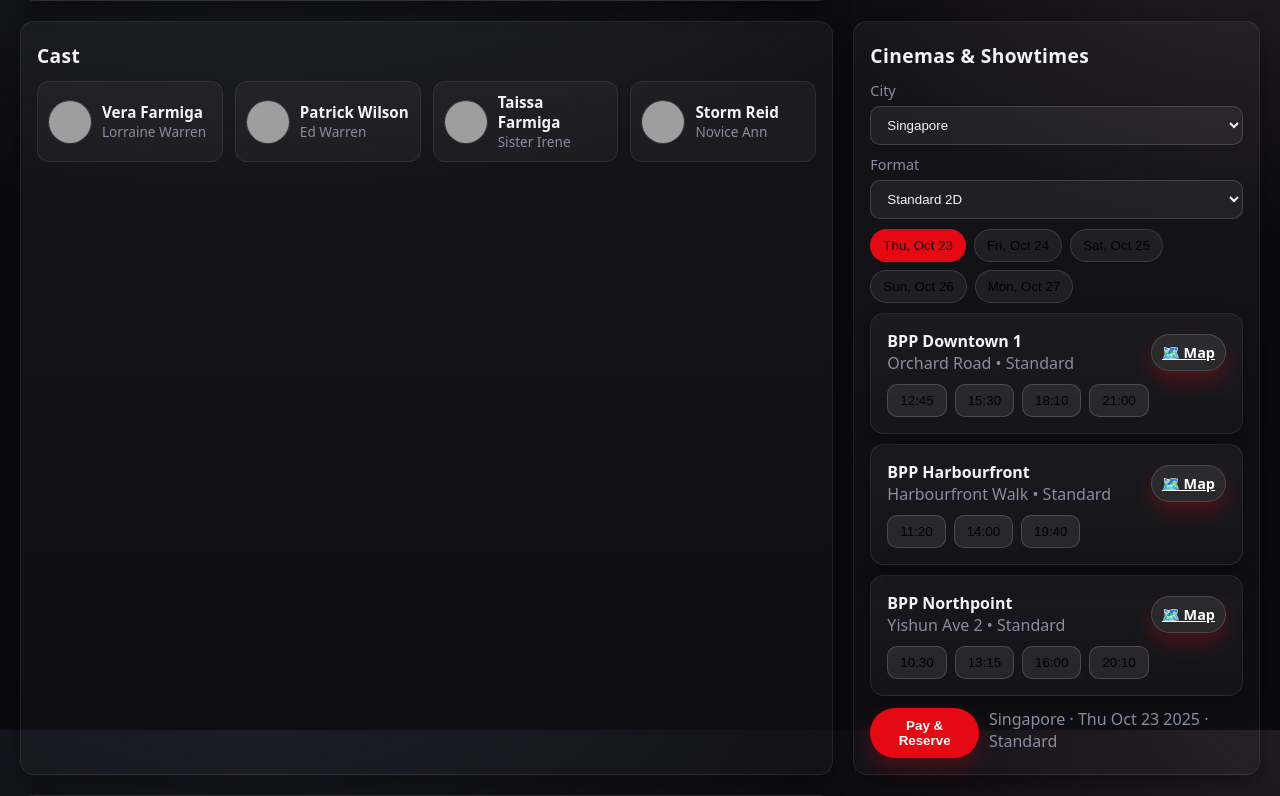
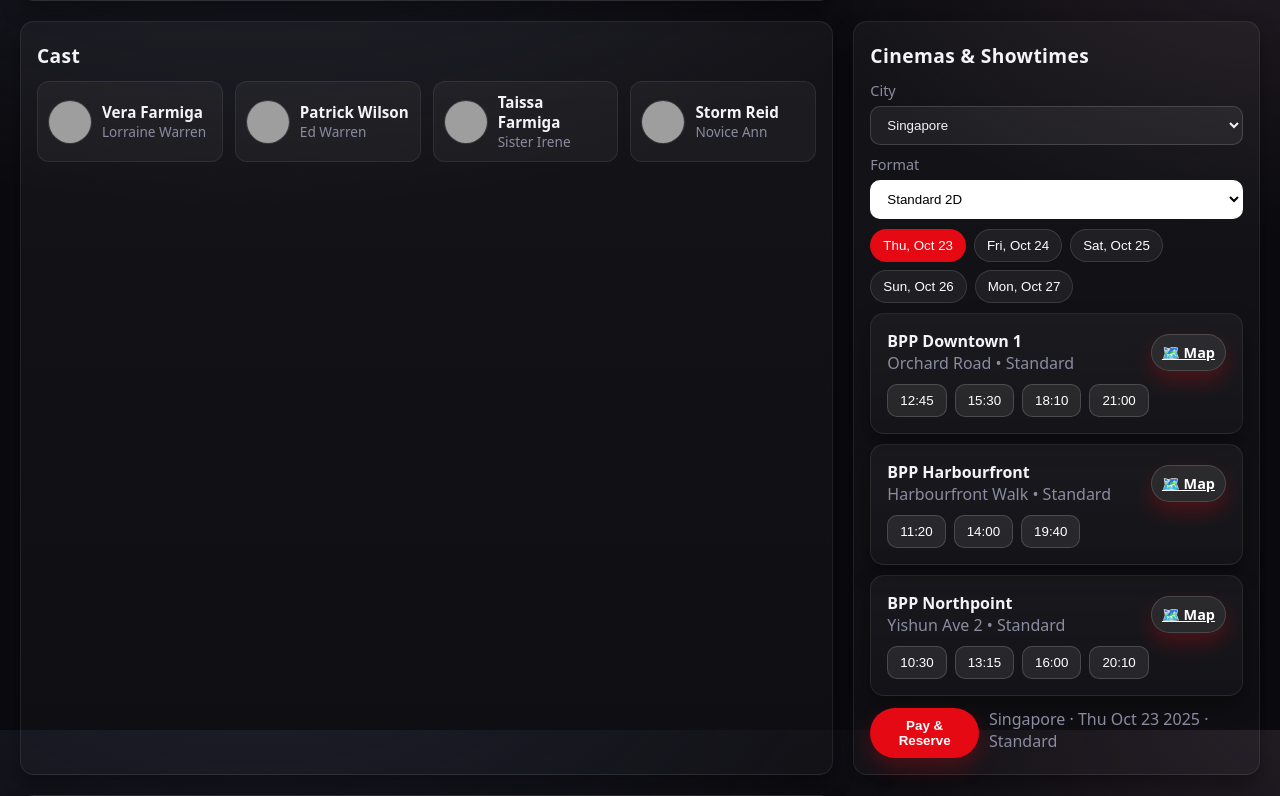
Before and after one commit to Gavenz/cinema-booking-system, a PHP site: page /movie.php in a window 1280 px wide. Shown: the part 870-1666 px from the top of the page. Run offline with PHP 8.4, Linux system fonts and the light colour scheme; grey boxes are pictures that could not be loaded.

Commit message:
minor asthetic changes

```diff
--- a/brandon/movie.php
+++ b/brandon/movie.php
@@ -102,9 +102,22 @@
 
     /* Showtimes */
     .controls { display:flex; gap:10px; flex-wrap:wrap; margin-bottom:10px; }
+
+    /* General input base */
     .input, select { width:100%; padding:10px 12px; border-radius:10px; background: rgba(255,255,255,.06);
       border:1px solid rgba(255,255,255,.15); color: var(--text); outline:none; }
     .input:focus, select:focus { box-shadow: var(--ring); border-color: rgba(255,255,255,.35); }
+
+    /* === Requested changes === */
+    /* Make the FORMAT dropdown words (Standard 2D, Dolby Atmos, IMAX) black */
+    #formatSelect { color:#000; background:#fff; border-color: rgba(255,255,255,.15); }
+    #formatSelect option { color:#000; background:#fff; }
+
+    /* Dates and timings readable in white */
+    .date-tab { color:#fff; }              /* date buttons (e.g., Mon 7 Oct) */
+    .date-tab.active { color:#fff; }       /* keep white when active */
+    .time { color:#fff; }                  /* individual showtime chips */
+
     .date-tabs { display:flex; gap:8px; flex-wrap:wrap; margin: 8px 0 10px; }
     .date-tab { padding:8px 12px; border-radius:999px; background: rgba(255,255,255,.06); border:1px solid rgba(255,255,255,.12); cursor:pointer; }
     .date-tab.active { background: var(--accent); border-color: transparent; }
@@ -288,7 +301,7 @@
     // ===== Movie constants =====
     const MOVIE = { id: 1, title: 'The Conjuring: Last Rites', year: 2025, runtime: 135, rating: 8.3, genre: 'Horror, Thriller', trailerId: 'bMgfsdYoEEo' };
 
-    // ===== Watchlist (same key as homepage) =====
+    // ===== Watchlist =====
     const WATCHLIST_KEY = 'bigpremiere_watchlist';
     const getWatchlist = () => JSON.parse(localStorage.getItem(WATCHLIST_KEY) || '[]');
     const setWatchlist = list => localStorage.setItem(WATCHLIST_KEY, JSON.stringify(list));
@@ -317,7 +330,7 @@
     document.getElementById('closeModal').addEventListener('click', () => { player.src = ''; modal.close(); });
     modal.addEventListener('close', () => { player.src = ''; });
 
-    // ===== Dropdown accessibility sync (matches homepage behavior) =====
+    // ===== Dropdown a11y sync =====
     (function setupMoreMenu(){
       const container = document.querySelector('.has-dropdown');
       if (!container) return;
@@ -334,15 +347,12 @@
       });
     })();
 
-    // ===== Search hookup (optional for this page; harmless if unused) =====
+    // ===== Search hookup (optional) =====
     (function setupSearch(){
       const input = document.getElementById('searchInput');
       if (!input) return;
       input.addEventListener('keydown', (e) => {
-        // Example: submit to /index.php and let homepage JS filter
-        if (e.key === 'Enter') {
-          window.location.href = 'index.php#trending';
-        }
+        if (e.key === 'Enter') { window.location.href = 'index.php#trending'; }
       });
     })();
 
```
